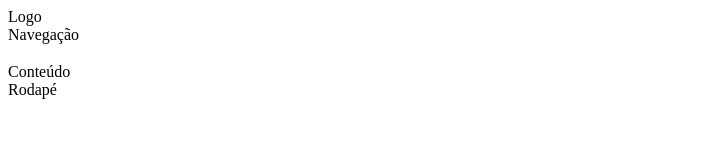
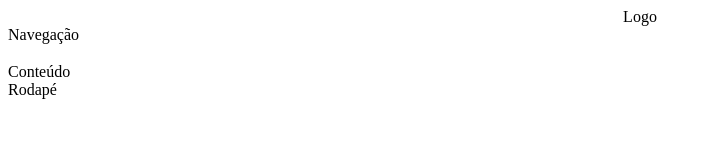
Before and after one commit to nicolas-magalhaes-clear/user-crud-frontend, a React (Create React App) app: page / in a window 1280 px wide. Shown: the top 160 px of the page, without its empty margins (0-712 px from the left). Built offline with nearby package versions, Linux system fonts and the light colour scheme.

Commit message:
added: Logo.css

```diff
--- a/src/components/templates/Logo.css
+++ b/src/components/templates/Logo.css
@@ -0,0 +1,19 @@
+aside.logo{
+    background-color: var(--bg-dark);
+    display: flex;
+    justify-content: center;
+    align-items: center;
+
+}
+.logo_container{
+    display: flex;
+    align-items: center;
+    justify-content: center;
+    width: 100%;
+    height: 100%;
+}
+aside.logo img{
+    padding: 0px 15px;
+    width: 100%;
+    height: 100%;
+}
```
